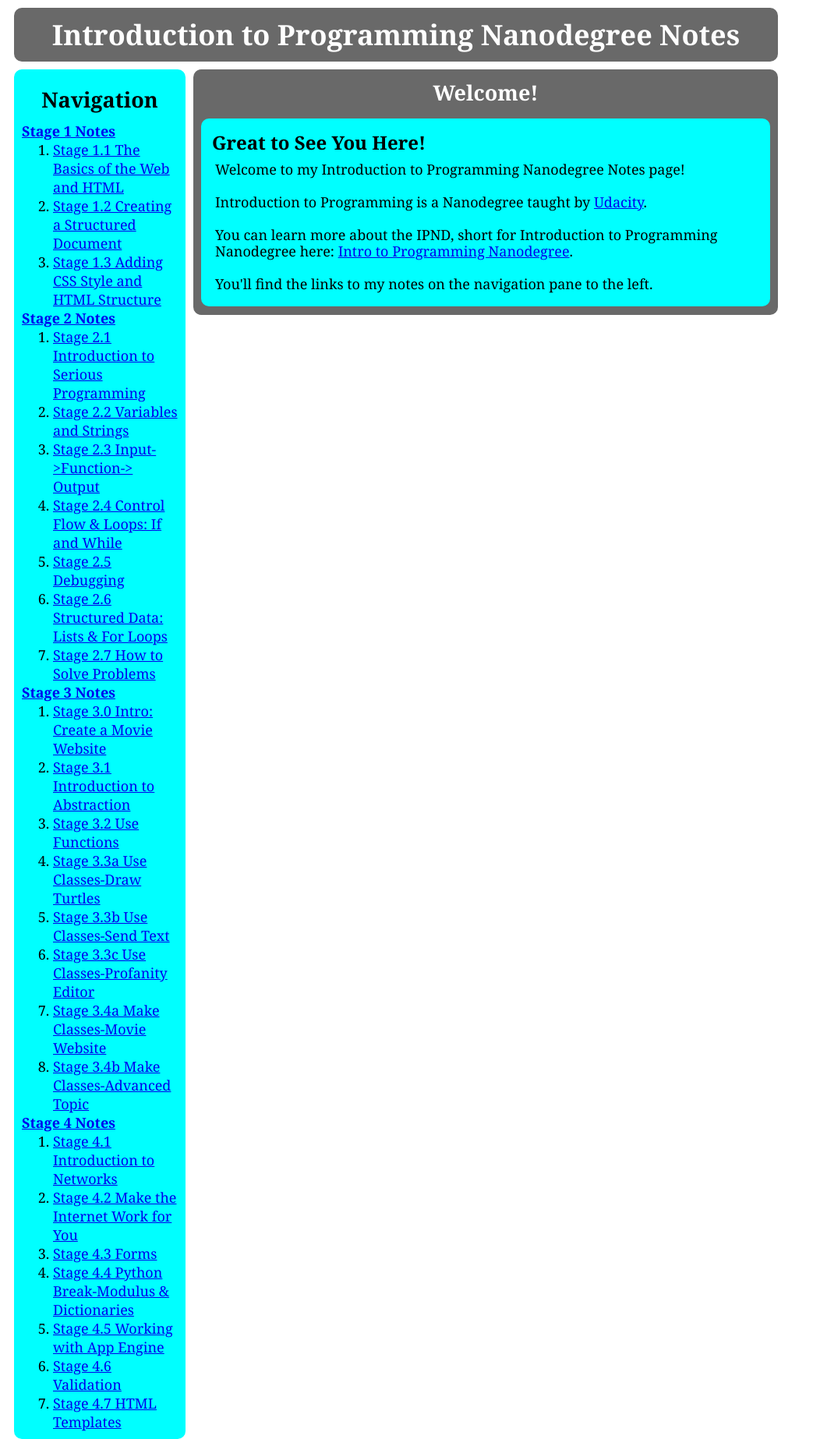
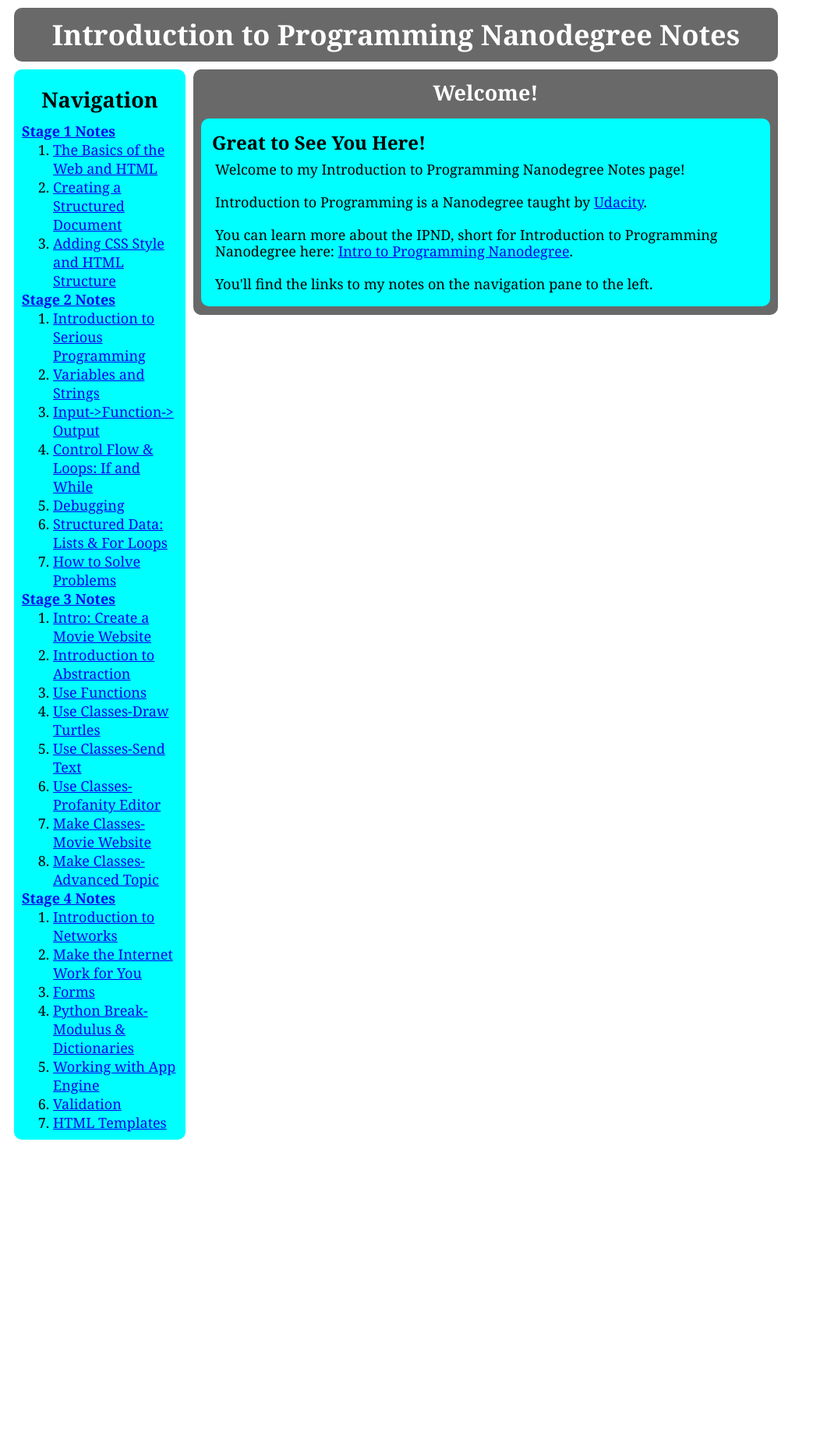
Before and after one commit to lacyjpr/stage-four, a Python web app: template templates/IPND_notes.html in a window 1280 px wide. Shown: the whole page at 78% size, without its empty margins (0-1043 px from the left). After the commit the page ends 1462 px from the top, so only its background shows below. Run offline with Jinja, Linux system fonts and the light colour scheme; the template is opened without the code that fills it, so the values that code supplies are empty.

Commit message:
Remove stage Numbers from nav panel

```diff
--- a/templates/IPND_notes.html
+++ b/templates/IPND_notes.html
@@ -10,43 +10,43 @@
 				<ul>
 					<li><a target="_blank" href="/stage1"><strong>Stage 1 Notes</strong></a>
 						<ol>
-							<li><a target="_blank" href="/stage1#stage-1-1">Stage 1.1 The Basics of the Web and HTML</a></li>
-							<li><a target="_blank" href="/stage1#stage-1-2">Stage 1.2 Creating a Structured Document</a></li>
-							<li><a target="_blank" href="/stage1#stage-1-3">Stage 1.3 Adding CSS Style and HTML Structure</a></li>
+							<li><a target="_blank" href="/stage1#stage-1-1">The Basics of the Web and HTML</a></li>
+							<li><a target="_blank" href="/stage1#stage-1-2">Creating a Structured Document</a></li>
+							<li><a target="_blank" href="/stage1#stage-1-3">Adding CSS Style and HTML Structure</a></li>
 						</ol>
 					</li>
 					<li><a target="_blank" href="/stage2"><strong>Stage 2 Notes</strong></a>
 						<ol>
-							<li><a target="_blank" href="/stage2#stage-2-1">Stage 2.1 Introduction to Serious Programming</a></li>
-							<li><a target="_blank" href="/stage2#stage-2-2">Stage 2.2 Variables and Strings</a></li>
-							<li><a target="_blank" href="/stage2#stage-2-3">Stage 2.3 Input-&gt;Function-&gt; Output</a></li>
-							<li><a target="_blank" href="/stage2#stage-2-4">Stage 2.4 Control Flow &amp; Loops: If and While</a></li>
-							<li><a target="_blank" href="/stage2#stage-2-5">Stage 2.5 Debugging</a></li>
-							<li><a target="_blank" href="/stage2#stage-2-6">Stage 2.6 Structured Data: Lists &amp; For Loops</a></li>
-							<li><a target="_blank" href="/stage2#stage-2-7">Stage 2.7 How to Solve Problems</a></li>
+							<li><a target="_blank" href="/stage2#stage-2-1">Introduction to Serious Programming</a></li>
+							<li><a target="_blank" href="/stage2#stage-2-2">Variables and Strings</a></li>
+							<li><a target="_blank" href="/stage2#stage-2-3">Input-&gt;Function-&gt; Output</a></li>
+							<li><a target="_blank" href="/stage2#stage-2-4">Control Flow &amp; Loops: If and While</a></li>
+							<li><a target="_blank" href="/stage2#stage-2-5">Debugging</a></li>
+							<li><a target="_blank" href="/stage2#stage-2-6">Structured Data: Lists &amp; For Loops</a></li>
+							<li><a target="_blank" href="/stage2#stage-2-7">How to Solve Problems</a></li>
 						</ol>
 					</li>
 					<li><a target="_blank" href="/stage3"><strong>Stage 3 Notes</strong></a>
 						<ol>
-							<li><a target="_blank" href="/stage3#stage-3-0">Stage 3.0 Intro: Create a Movie Website</a></li>
-							<li><a target="_blank" href="/stage3#stage-3-1">Stage 3.1 Introduction to Abstraction</a></li>
-							<li><a target="_blank" href="/stage3#stage-3-2">Stage 3.2 Use Functions</a></li>
-							<li><a target="_blank" href="/stage3#stage-3-3a">Stage 3.3a Use Classes-Draw Turtles</a></li>
-							<li><a target="_blank" href="/stage3#stage-3-3b">Stage 3.3b Use Classes-Send Text</a></li>
-							<li><a target="_blank" href="/stage3#stage-3-3c">Stage 3.3c Use Classes-Profanity Editor</a></li>
-							<li><a target="_blank" href="/stage3#stage-3-4a">Stage 3.4a Make Classes-Movie Website</a></li>
-							<li><a target="_blank" href="/stage3#stage-3-4b">Stage 3.4b Make Classes-Advanced Topic</a></li>
+							<li><a target="_blank" href="/stage3#stage-3-0">Intro: Create a Movie Website</a></li>
+							<li><a target="_blank" href="/stage3#stage-3-1">Introduction to Abstraction</a></li>
+							<li><a target="_blank" href="/stage3#stage-3-2">Use Functions</a></li>
+							<li><a target="_blank" href="/stage3#stage-3-3a">Use Classes-Draw Turtles</a></li>
+							<li><a target="_blank" href="/stage3#stage-3-3b">Use Classes-Send Text</a></li>
+							<li><a target="_blank" href="/stage3#stage-3-3c">Use Classes-Profanity Editor</a></li>
+							<li><a target="_blank" href="/stage3#stage-3-4a">Make Classes-Movie Website</a></li>
+							<li><a target="_blank" href="/stage3#stage-3-4b">Make Classes-Advanced Topic</a></li>
 						</ol>
 					</li>
 					<li><a target="_blank" href="/stage4"><strong>Stage 4 Notes</strong></a>
 						<ol>
-							<li><a target="_blank" href="/stage4#stage-4-1">Stage 4.1 Introduction to Networks</a></li>
-							<li><a target="_blank" href="/stage4#stage-4-2">Stage 4.2 Make the Internet Work for You</a></li>
-							<li><a target="_blank" href="/stage4#stage-4-3">Stage 4.3 Forms</a></li>
-							<li><a target="_blank" href="/stage4#stage-4-4">Stage 4.4 Python Break-Modulus &amp; Dictionaries</a></li>
-							<li><a target="_blank" href="/stage4#stage-4-5">Stage 4.5 Working with App Engine</a></li>
-							<li><a target="_blank" href="/stage4#stage-4-6">Stage 4.6 Validation</a></li>
-							<li><a target="_blank" href="/stage4#stage-4-7">Stage 4.7 HTML Templates</a></li>
+							<li><a target="_blank" href="/stage4#stage-4-1">Introduction to Networks</a></li>
+							<li><a target="_blank" href="/stage4#stage-4-2">Make the Internet Work for You</a></li>
+							<li><a target="_blank" href="/stage4#stage-4-3">Forms</a></li>
+							<li><a target="_blank" href="/stage4#stage-4-4">Python Break-Modulus &amp; Dictionaries</a></li>
+							<li><a target="_blank" href="/stage4#stage-4-5">Working with App Engine</a></li>
+							<li><a target="_blank" href="/stage4#stage-4-6">Validation</a></li>
+							<li><a target="_blank" href="/stage4#stage-4-7">HTML Templates</a></li>
 						</ol>
 					</li>
 				</ul>
```
